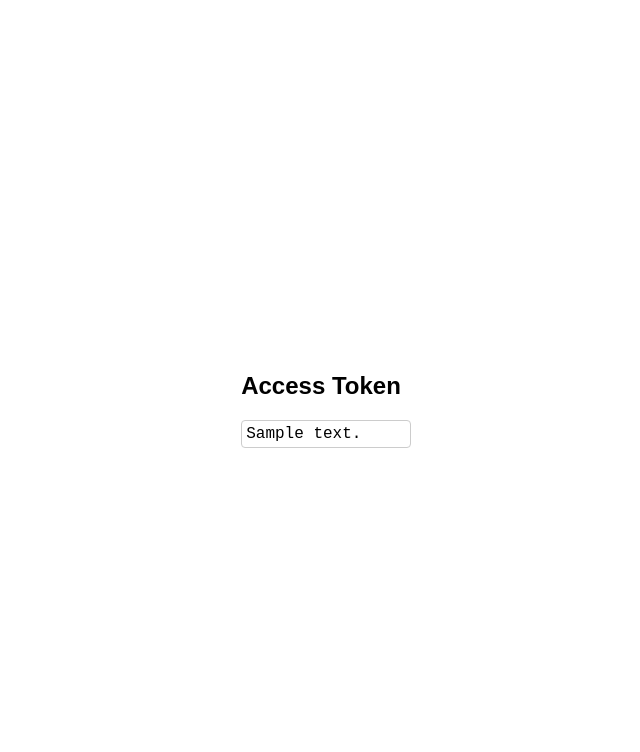
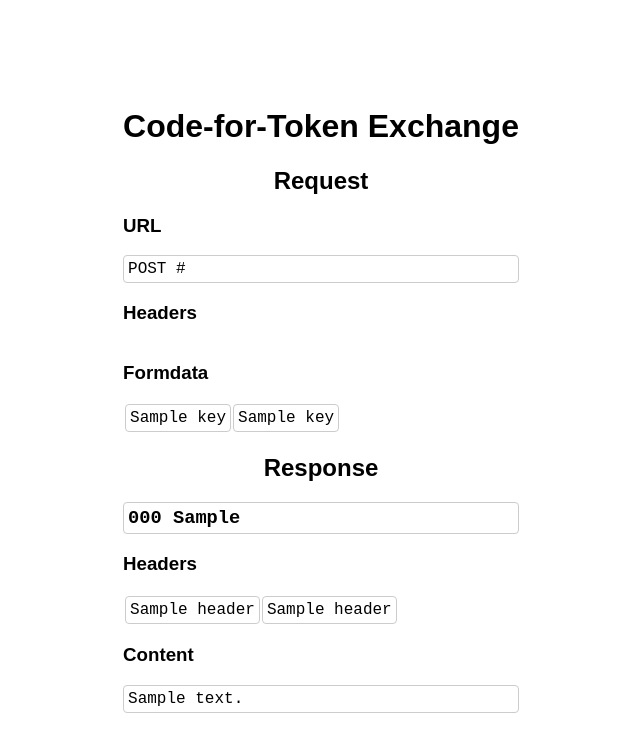
Before and after one commit to NHSDigital/acme-health, a FastAPI app: template templates/callback.html in a window 1280 px wide. Shown: the top 752 px of the page, without its empty margins (319-959 px from the left). Run offline with FastAPI, Linux system fonts and the light colour scheme; the template is opened without the code that fills it: most values are stand-ins (such as "Sample title", 1, 10 or a date in 2020).

Commit message:
show more information about the code-for-token exchange

```diff
--- a/acme_health/main.py
+++ b/acme_health/main.py
@@ -41,19 +41,20 @@ def read_root(request: Request):
 
 @app.get("/callback")
 def do_callback(request: Request, code: str, state: str, scope: str):
+    formdata = {
+        "grant_type": "authorization_code",
+        "code": code,
+        "redirect_uri": REDIRECT_URI,
+        "client_id": CLIENT_ID,
+        "client_secret": CLIENT_SECRET,
+    }
     r = httpx.post(
         OAUTH_SERVER_BASE_PATH + "token",
-        data={
-            "grant_type": "authorization_code",
-            "code": code,
-            "redirect_uri": REDIRECT_URI,
-            "client_id": CLIENT_ID,
-            "client_secret": CLIENT_SECRET,
-        },
+        data=formdata,
         auth=(CLIENT_ID, CLIENT_SECRET),
     )
     return templates.TemplateResponse(
-        "callback.html", {"request": request, "response": r}
+        "callback.html", {"request": request, "response": r, "formdata": formdata}
     )
 
 
--- a/static/styles.css
+++ b/static/styles.css
@@ -5,7 +5,7 @@ body {
     font-family: arial, sans-serif;
 }
 
-@media(max-width: 400px) {
+@media(max-width: 800px) {
     body {
         padding: 10px;
     }
@@ -22,7 +22,7 @@ body {
 }
 
 .content {
-    max-width: 400px;
+    max-width: 800px;
 }
 
 h2 {
@@ -31,7 +31,7 @@ h2 {
 
 .code {
     font-family: "Courier New", "Courier", monospace;
-    width: 100%;
+    /* width: 100%; */
     padding: 4px;
     border: 1px #ccc solid;
     border-radius: 4px;
--- a/templates/callback.html
+++ b/templates/callback.html
@@ -1,7 +1,37 @@
-{% extends "base.html" %}
-{% block content %}
-<div id="token">
-    <h2>Access Token</h2>
-    <div id="access_token" class="code">{{ response.text }}</div>
-</div>
+{% extends "base.html" %} {% block content %}
+<h1>Code-for-Token Exchange</h1>
+<h2>Request</h2>
+<h3>URL</h3>
+<div class="code">POST {{ response.url }}</div>
+<h3>Headers</h3>
+<table>
+    {% for header in response.request.headers %}
+    <tr>
+        <td class="code">{{ header }}</td>
+        <td class="code">{{ response.request.headers[header] }}</td>
+    </tr>
+    {% endfor %}
+</table>
+<h3>Formdata</h3>
+<table>
+    {% for key in formdata %}
+    <tr>
+        <td class="code">{{ key }}</td>
+        <td class="code">{{ formdata[key] }}</td>
+    </tr>
+    {% endfor %}
+</table>
+<h2>Response</h2>
+<h3 class="code">{{ response.status_code }} {{ response.reason_phrase }}</h3>
+<h3>Headers</h3>
+<table>
+    {% for header in response.headers %}
+    <tr>
+        <td class="code">{{ header }}</td>
+        <td class="code">{{ response.headers[header] }}</td>
+    </tr>
+    {% endfor %}
+</table>
+<h3>Content</h3>
+<div id="access_token" class="code">{{ response.text }}</div>
 {% endblock %}
```
